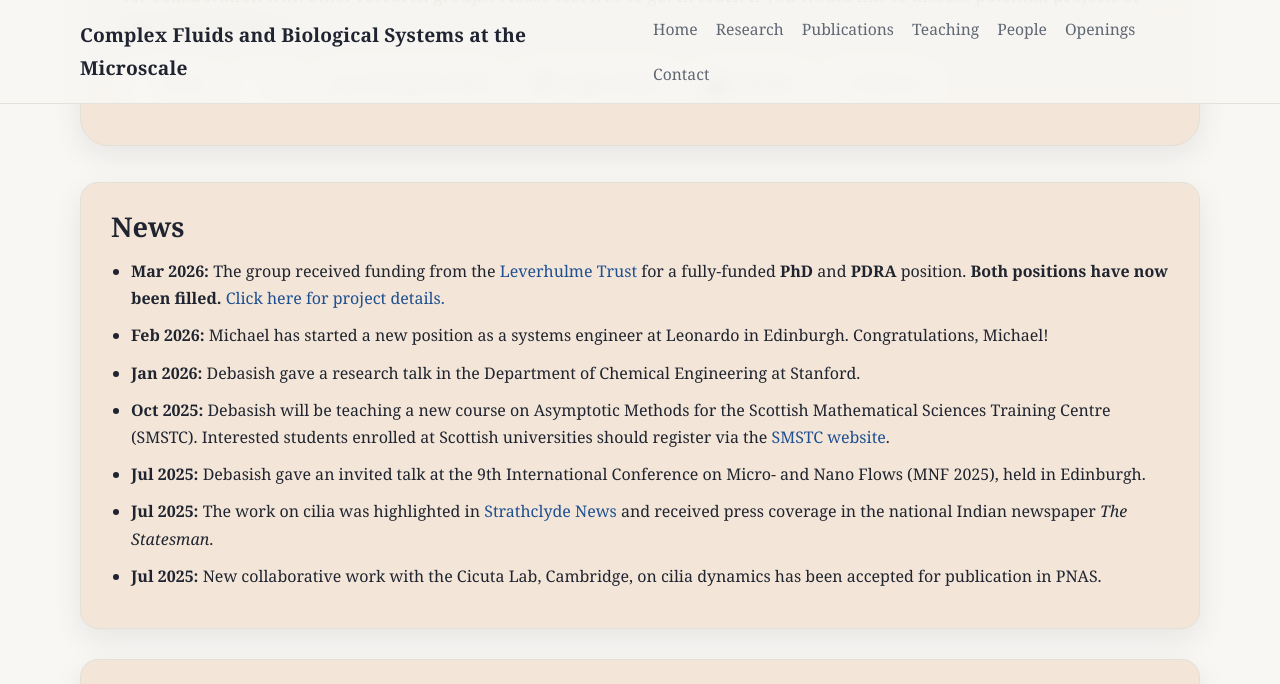
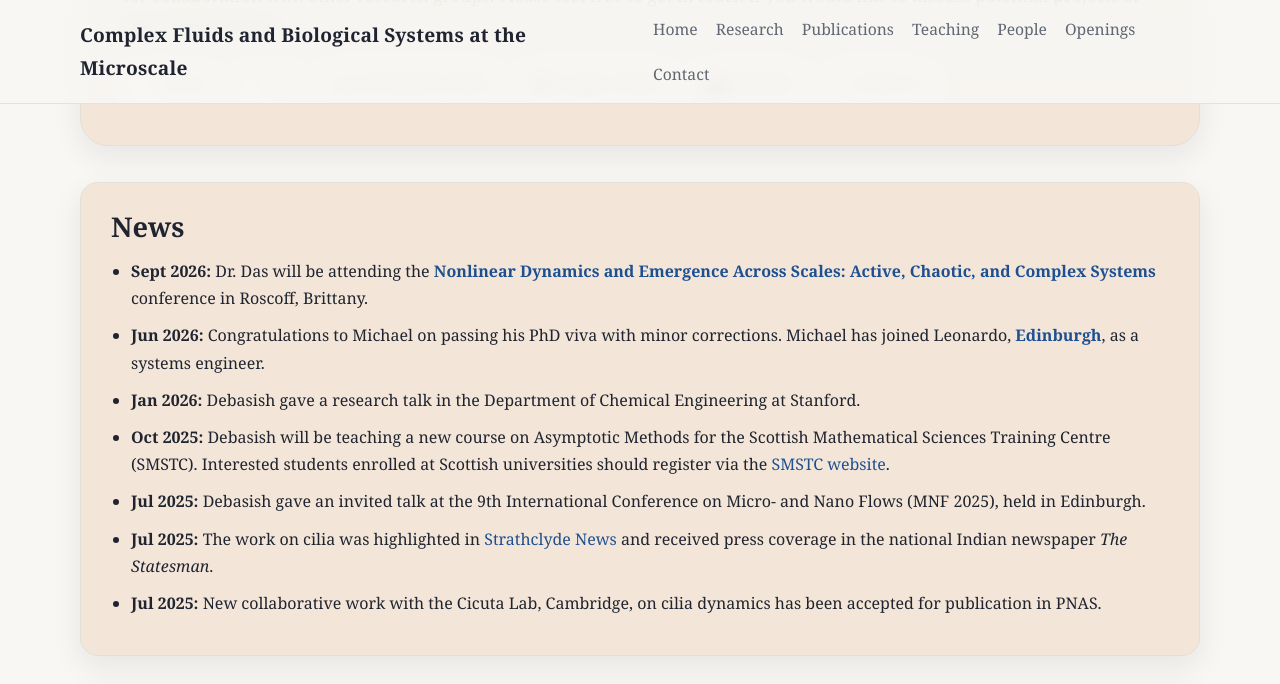
Before and after one commit to debasishuiuc/debasishuiuc.github.io, a Jekyll site: the page built from index.md, in a window 1280 px wide and 900 px high, scrolled down 724 px, cut to the strip 0-684 px from the top of the window. Built offline with Jekyll 4.4.1, drawn with Linux system fonts in a browser that asks for light colours.

Commit message:
Update openings and news

```diff
--- a/index.md
+++ b/index.md
@@ -42,8 +42,12 @@
 <section class="section-card" style="background: #f3e6d8;">
   <h2>News</h2>
   <ul class="news-list">
-<li><strong>Mar 2026:</strong> The group received funding from the <a href="https://www.leverhulme.ac.uk/" target="_blank" rel="noopener noreferrer">Leverhulme Trust</a> for a fully-funded <strong>PhD</strong> and <strong>PDRA</strong> position. <strong>Both positions have now been filled.</strong> <a href="{{ '/openings/' | relative_url }}">Click here for project details.</a></li>
-    <li><strong>Feb 2026:</strong> Michael has started a new position as a systems engineer at Leonardo in Edinburgh. Congratulations, Michael!</li>
+    <li><strong>Sept 2026:</strong> Dr. Das will be attending the <a href="https://www.we-heraeus-stiftung.de/veranstaltungen/nonlinear-dynamics-and-emergence-across-scales-active-chaotic-and-complex-systems/" target="_blank" rel="noopener noreferrer"><strong>Nonlinear Dynamics and Emergence Across Scales: Active, Chaotic, and Complex Systems</strong></a> conference in Roscoff, Brittany.</li>
+    <li><strong>Jun 2026:</strong> Congratulations to Michael on passing his PhD viva with minor corrections. Michael has joined Leonardo, <a href="https://uk.leonardo.com/en/about/uk-locations/edinburgh" target="_blank" rel="noopener noreferrer"><strong>Edinburgh</strong></a>, as a systems engineer.</li>
+<!--
+    LEVERHULME NEWS TEMPLATE / ARCHIVE
+    <li><strong>Mar 2026:</strong> The group received funding from the <a href="https://www.leverhulme.ac.uk/" target="_blank" rel="noopener noreferrer">Leverhulme Trust</a> for a fully-funded <strong>PhD</strong> and <strong>PDRA</strong> position. <strong>Both positions have now been filled.</strong> <a href="{{ '/openings/' | relative_url }}">Click here for project details.</a></li>
+-->
     <li><strong>Jan 2026:</strong> Debasish gave a research talk in the Department of Chemical Engineering at Stanford.</li>
     <li><strong>Oct 2025:</strong> Debasish will be teaching a new course on Asymptotic Methods for the Scottish Mathematical Sciences Training Centre (SMSTC). Interested students enrolled at Scottish universities should register via the <a href="https://smstc.ac.uk/" target="_blank" rel="noopener noreferrer">SMSTC website</a>.</li>
     <li><strong>Jul 2025:</strong> Debasish gave an invited talk at the 9th International Conference on Micro- and Nano Flows (MNF 2025), held in Edinburgh.</li>
```
Also changed, not shown: openings.md (+7 -2 lines).
